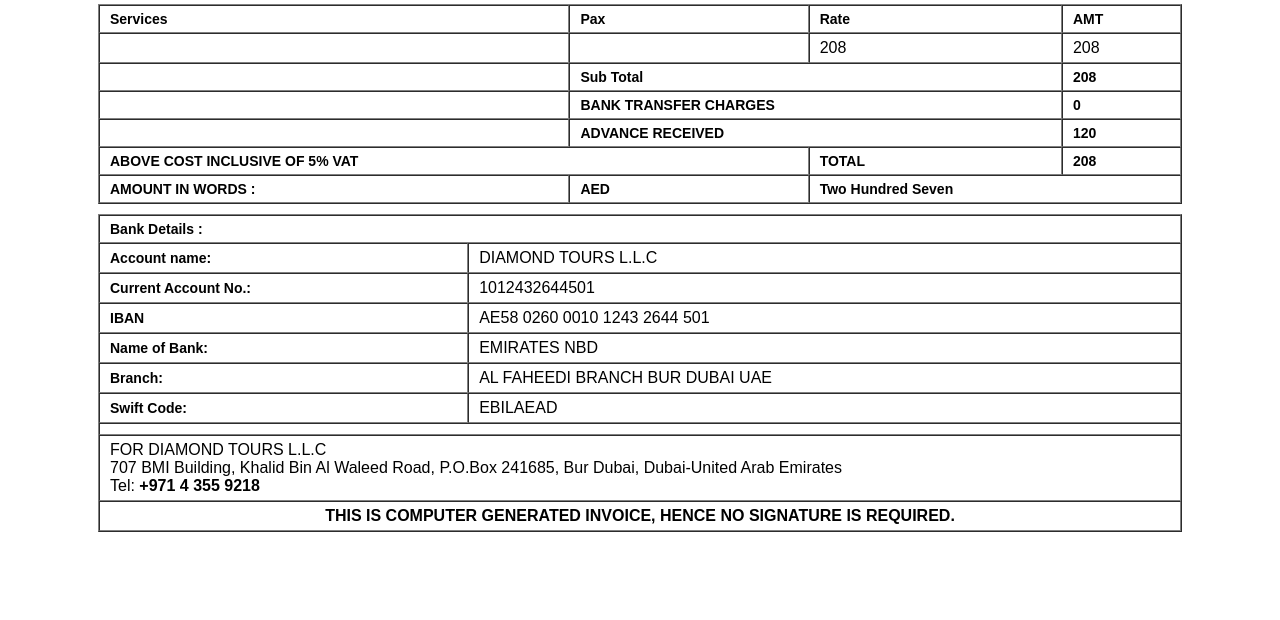
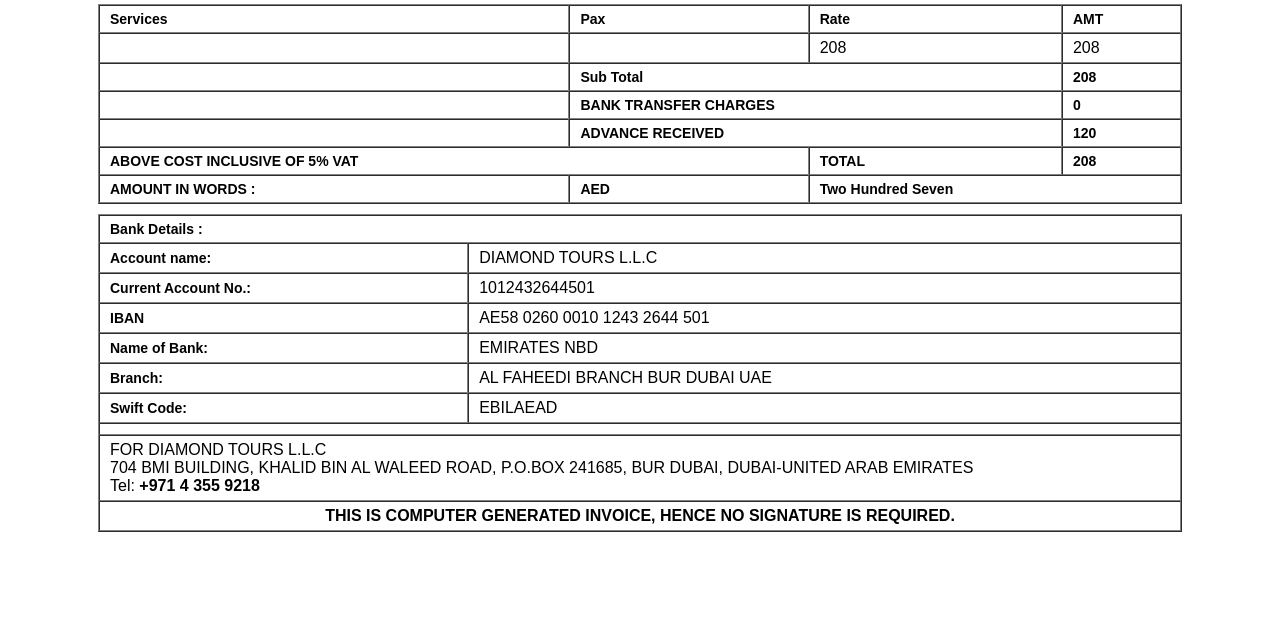
Before and after one commit to Yashu6666/travelcrm, a CodeIgniter app: page /database/index.php/invoice/printInvoice/1 in a window 1280 px wide. Shown: the part 395-1015 px from the top of the page. Run offline with CodeIgniter, Linux system fonts and the light colour scheme; data comes from the database, SQL or seed files in the repository; data that the repository does not hold is empty; some libraries are stand-ins or nearby versions.

Commit message:
invoice address updated

```diff
--- a/admin/application/controllers/Invoice.php
+++ b/admin/application/controllers/Invoice.php
@@ -235,7 +235,7 @@
         $body = '<p>Dear Sir/Ma&rsquo;am</p>
         <p>Your Booking has been confirmed Find attached corresponding document and Query Id. <strong><u>'.$subject.'</u></strong>&nbsp; dated '. $data['view']->specificDate .' for AED '.$data['printInvoice']->finalTotalInvoice. ' ,</p>
         <p>'.$data['printInvoice']->invoiceCategory.'</p>
-        <p>Regards, DIAMOND TOURS LLC This Is auto generate Email Please Do not Reply on This Email (For Contact send email on&nbsp;<a href="mailto:info@diamondtoursdubai.com" rel="noreferrer noopener" target="_blank" title="mailto:info@diamondtoursdubai.com">info@diamondtoursdubai.com</a>)<br><br>Thanks &amp; Regards,<br><br>DIAMOND TOUR LLC<br>BUR DUBAI, MENA BAZAR, 50-B STREET ,COSMOS LANE, OPP: COSMOS STORE , Dubai , UAE<br>E-Mail :&nbsp;<a href="mailto:Info@diamondtoursdubai.com" rel="noreferrer noopener" target="_blank" title="mailto:info@diamondtoursdubai.com">Info@diamondtoursdubai.com</a> ,&nbsp;<a href="http://www.diamondstoursdubai.com/" rel="noreferrer noopener" target="_blank" title="http://www.diamondstoursdubai.com/">www.diamondstoursdubai.com</a></p>
+        <p>Regards, DIAMOND TOURS LLC This Is auto generate Email Please Do not Reply on This Email (For Contact send email on&nbsp;<a href="mailto:info@diamondtoursdubai.com" rel="noreferrer noopener" target="_blank" title="mailto:info@diamondtoursdubai.com">info@diamondtoursdubai.com</a>)<br><br>Thanks &amp; Regards,<br><br>DIAMOND TOUR LLC<br> 704 BMI BUILDING, KHALID BIN AL WALEED ROAD, P.O.BOX 241685, BUR DUBAI, DUBAI-UNITED ARAB EMIRATES<br>E-Mail :&nbsp;<a href="mailto:Info@diamondtoursdubai.com" rel="noreferrer noopener" target="_blank" title="mailto:info@diamondtoursdubai.com">Info@diamondtoursdubai.com</a> ,&nbsp;<a href="http://www.diamondstoursdubai.com/" rel="noreferrer noopener" target="_blank" title="http://www.diamondstoursdubai.com/">www.diamondstoursdubai.com</a></p>
         <p><br></p>';
         $this->email->message($body);
         if ($this->email->send()) {
--- a/admin/application/views/invoice/invoice.php
+++ b/admin/application/views/invoice/invoice.php
@@ -329,7 +329,7 @@
                     <td colspan="2"></td>
                 </tr>
                 <tr>
-                    <td colspan="2">FOR DIAMOND TOURS L.L.C <br>707 BMI Building, Khalid Bin Al Waleed Road, P.O.Box 241685, Bur Dubai, Dubai-United Arab Emirates
+                    <td colspan="2">FOR DIAMOND TOURS L.L.C <br>704 BMI BUILDING, KHALID BIN AL WALEED ROAD, P.O.BOX 241685, BUR DUBAI, DUBAI-UNITED ARAB EMIRATES
                         <br>Tel: <b>+971 4 355 9218</b>
                     </td>
                 </tr>
--- a/admin/application/views/invoice/template/invoice.php
+++ b/admin/application/views/invoice/template/invoice.php
@@ -336,7 +336,7 @@
             <td colspan="2"></td>
           </tr>
           <tr>
-            <td colspan="2">FOR DIAMOND TOURS L.L.C <br>50-B STREET COSMOS LANE, OPPOSITE COSMOS STORE,MEENA BAZAR P.O.BOX:-241685,DUBAI,UAE
+            <td colspan="2">FOR DIAMOND TOURS L.L.C <br> 704 BMI BUILDING, KHALID BIN AL WALEED ROAD, P.O.BOX 241685, BUR DUBAI, DUBAI-UNITED ARAB EMIRATES
           <br>Tel: <b>+971 4 355 9218</b></td>
         </tr>
           <!-- <tr>
```
